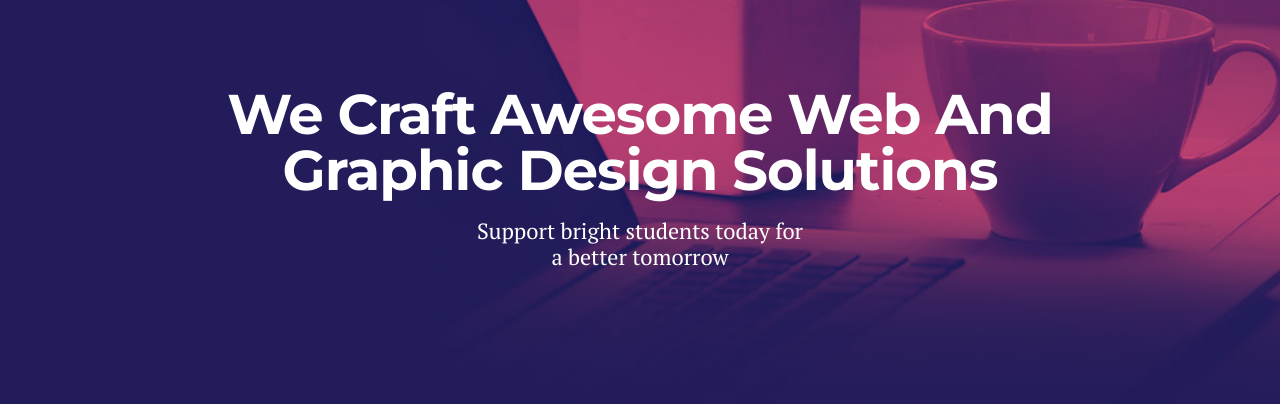
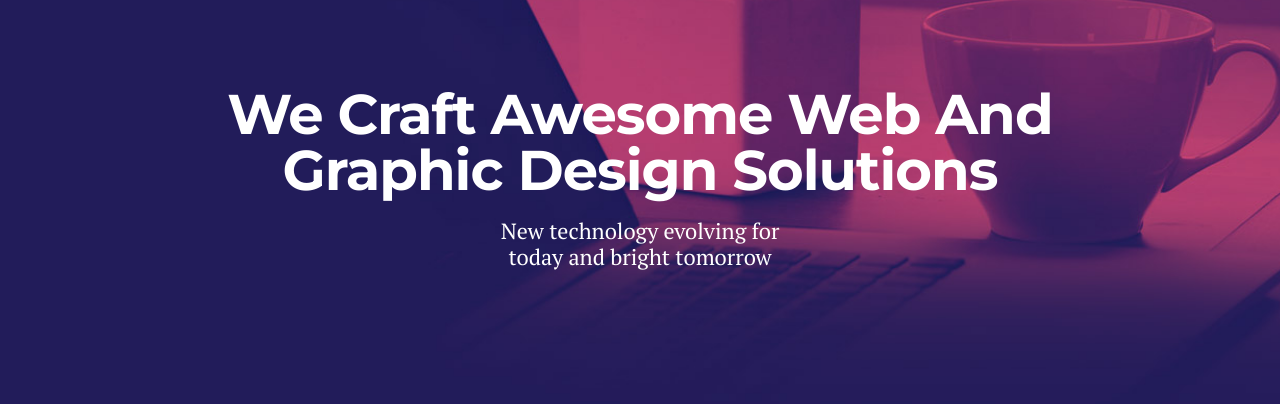
Before and after one commit to technokon/visitor-web, a website: page public/index.html in a window 1280 px wide. Shown: the part 396-800 px from the top of the page. Drawn offline with Linux system fonts and the light colour scheme.

Commit message:
added some copy

```diff
--- a/public/index.html
+++ b/public/index.html
@@ -1,7 +1,7 @@
 <!DOCTYPE HTML>
 <html lang="en-US">
     <head>
-        <title>Boxus - Html Responsive One Page Template</title>
+        <title>TECHNOKON LTD</title>
         <meta http-equiv="Content-Type" content="text/html; charset=UTF-8">
         <meta name="description" content="Template by Colorlib" />
         <meta name="keywords" content="HTML, CSS, JavaScript, PHP" />
@@ -60,12 +60,9 @@
                 <img class="top-logo" src="demo-images/logo.png" alt="Boxus" />
                 <br>
                 <h1 class="big-title">We Craft Awesome Web And <span>Graphic Design Solutions</span></h1>
-                <p class="title-desc">Support bright students today for a better tomorrow</p>
+                <p class="title-desc">New technology evolving for today and bright tomorrow</p>
             </div>
         </div>
-
-
-
 
         <!-- Service -->
 
```
